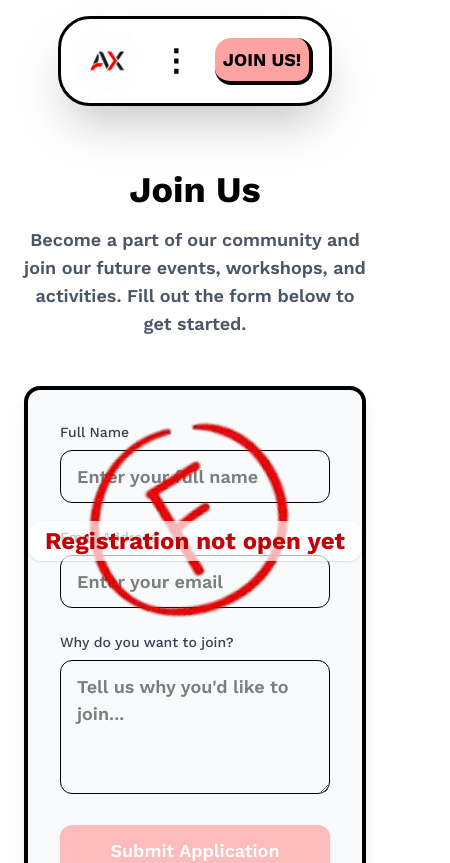
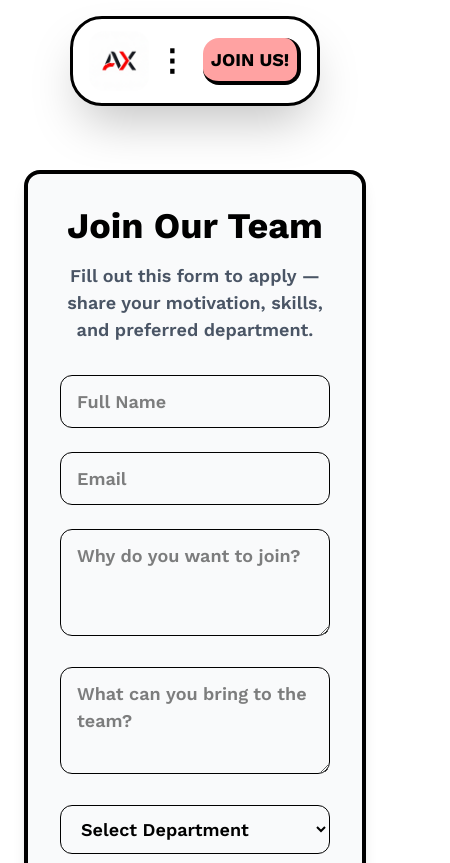
Before and after one commit to mounibcodes/audaxclub, a Next.js app: page /joinus in a window 390 px wide. Shown: the top 863 px of the page, 450 px wide, since content can reach past the window. Built offline with nearby package versions, Linux system fonts and the light colour scheme.

Commit message:
version 2

```diff
--- a/app/joinus/page.jsx
+++ b/app/joinus/page.jsx
@@ -1,109 +1,39 @@
 "use client";
 import React from "react";
-import Image from "next/image";
 
 export default function JoinUs() {
   return (
-    <section className="relative w-full min-h-[70vh] bg-white py-16 px-6 md:px-12">
-      <div className="max-w-3xl mx-auto text-center mb-12">
-        <h2 className="text-4xl md:text-5xl font-bold mb-4">Join Us</h2>
-        <p className="text-lg text-gray-600">
-          Become a part of our community and join our future events, workshops,
-          and activities. Fill out the form below to get started.
+    <section className="relative w-full min-h-[70vh] bg-white py-16 px-6 md:px-12 flex justify-center items-start">
+      <div className="max-w-2xl w-full bg-gray-50 border-4 rounded-2xl shadow-lg p-8">
+        <h2 className="text-4xl font-bold mb-4 text-center">Join Our Team</h2>
+        <p className="text-gray-600 mb-8 text-center">
+          Fill out this form to apply — share your motivation, skills, and preferred department.
         </p>
-      </div>
 
-      {/* Centered F mark */}
-      <div className="absolute inset-0 flex items-center justify-center pointer-events-none z-[1000]">
-        {/* Desktop */}
-        <Image
-          src="/f-mark.png"
-          alt="Registration not open"
-          width={700}
-          height={400}
-          className="hidden md:block opacity-40 rotate-[-20deg] select-none"
-          priority
-        />
-        {/* Mobile */}
-        <Image
-          src="/f-mark.png"
-          alt="Registration not open"
-          width={400}
-          height={250}
-          className="block md:hidden  rotate-[-20deg] select-none"
-          priority
-        />
-      </div>
+        <form
+          action="https://script.google.com/macros/s/AKfycbzuc1nnAGfUFHGW1IAum0GG4rwccr8TKLX9GlNA-gHYTOtP3rvh2IfG818aqXJnRBFTww/exec"
+          method="POST"
+          target="_blank"
+          className="space-y-6"
+        >
+          <input type="text" name="name" placeholder="Full Name" required className="w-full px-4 py-3 border rounded-xl focus:ring-2 focus:ring-red-300" />
+          <input type="email" name="email" placeholder="Email" required className="w-full px-4 py-3 border rounded-xl focus:ring-2 focus:ring-red-300" />
+          <textarea name="reason" placeholder="Why do you want to join?" rows={3} required className="w-full px-4 py-3 border rounded-xl focus:ring-2 focus:ring-red-300" />
+          <textarea name="skills" placeholder="What can you bring to the team?" rows={3} required className="w-full px-4 py-3 border rounded-xl focus:ring-2 focus:ring-red-300" />
+          <select name="department" required className="w-full px-4 py-3 border rounded-xl focus:ring-2 focus:ring-red-300">
+            <option value="">Select Department</option>
+            <option value="marketing">Marketing & Communication</option>
+            <option value="design">Design & Media</option>
+            <option value="tech">Tech & Development</option>
+            <option value="events">Events & Organization</option>
+            <option value="photography">Photography & Videography</option>
+          </select>
+          <textarea name="motivation" placeholder="Motivation Letter" rows={6} required className="w-full px-4 py-3 border rounded-xl focus:ring-2 focus:ring-red-300" />
 
-      {/* Warning text centered below stamp */}
-      <div className="absolute inset-0 flex items-center justify-center z-[1100] pointer-events-none">
-        <p className="text-red-700 font-bold text-2xl md:text-3xl bg-white/70 px-4 py-1 rounded-xl shadow">
-          Registration not open yet
-        </p>
-      </div>
-
-      {/* Form */}
-      <div className="relative max-w-2xl mx-auto">
-        <div className="bg-gray-50 border-4 rounded-2xl shadow-lg p-8 relative z-0">
-          <form className="space-y-6">
-            {/* Name */}
-            <div>
-              <label
-                htmlFor="name"
-                className="block text-left text-sm font-medium text-gray-700 mb-2"
-              >
-                Full Name
-              </label>
-              <input
-                type="text"
-                id="name"
-                placeholder="Enter your full name"
-                className="w-full px-4 py-3 rounded-xl border focus:ring-2 focus:ring-red-300 focus:outline-none"
-                required
-              />
-            </div>
-            {/* Email */}
-            <div>
-              <label
-                htmlFor="email"
-                className="block text-left text-sm font-medium text-gray-700 mb-2"
-              >
-                Email Address
-              </label>
-              <input
-                type="email"
-                id="email"
-                placeholder="Enter your email"
-                className="w-full px-4 py-3 rounded-xl border focus:ring-2 focus:ring-red-300 focus:outline-none"
-                required
-              />
-            </div>
-            {/* Why Join */}
-            <div>
-              <label
-                htmlFor="reason"
-                className="block text-left text-sm font-medium text-gray-700 mb-2"
-              >
-                Why do you want to join?
-              </label>
-              <textarea
-                id="reason"
-                rows={4}
-                placeholder="Tell us why you'd like to join..."
-                className="w-full px-4 py-3 rounded-xl border focus:ring-2 focus:ring-red-300 focus:outline-none"
-                required
-              ></textarea>
-            </div>
-            {/* Submit */}
-            <button
-              type="submit"
-              disabled
-              className="w-full py-3 bg-red-300 text-white font-semibold rounded-xl shadow-md opacity-70 cursor-not-allowed"
-            >
-              Submit Application
-            </button>
-          </form>
-        </div>
+          <button type="submit" className="w-full py-3 bg-red-600 text-white rounded-xl hover:bg-red-700">
+            Submit Application
+          </button>
+        </form>
       </div>
     </section>
   );
--- a/app/layout.js
+++ b/app/layout.js
@@ -1,9 +1,6 @@
 import { Geist, Geist_Mono, Work_Sans } from "next/font/google";
 import "./globals.css";
-import Foot from "@/components/foot";
-import Nav from "@/components/Nav";
-import { metadata } from "@/app/metadata";
-
+import PreloaderWrapper from "@/components/PreloaderWrapper";
 
 export const workSans = Work_Sans({
   variable: "--font-work-sans",
@@ -21,14 +18,11 @@ const geistMono = Geist_Mono({
   subsets: ["latin"],
 });
 
-// ✅ default layout function
 export default function RootLayout({ children }) {
   return (
     <html lang="en">
       <body className={`${workSans.className}`}>
-        <Nav />
-        {children}
-        <Foot />
+        <PreloaderWrapper>{children}</PreloaderWrapper>
       </body>
     </html>
   );
--- a/app/privacayplolicy/page.jsx
+++ b/app/privacayplolicy/page.jsx
@@ -1,3 +1,4 @@
+"use client"
 import React from "react";
 
 export default function PrivacyPolicyAudax() {
--- a/components/Nav.jsx
+++ b/components/Nav.jsx
@@ -6,12 +6,14 @@ import Link from "next/link";
 
 export default function Nav() {
     const [menuOpen, setMenuOpen] = useState(false);
+
     const navLinks = [
-        { title: "Home", id: "home" , to:'/' },
-        { title: "About us", id: "hero", to:'/' },
-        { title: "Events", id: "events", to:'/' },
-        { title: "Gallery", id: "gallery", to:'/' }
+        { title: "Home", id: "home", to: '/' },
+        { title: "About us", id: "hero", to: '/' },
+        { title: "Events", id: "events", to: '/' },
+        { title: "Gallery", id: "gallery", to: '/' }
     ];
+
     const handleScroll = (id) => {
         const element = document.getElementById(id);
         if (element) {
@@ -22,25 +24,23 @@ export default function Nav() {
     return (
         <>
             {/* Desktop Nav */}
-            <nav className="hidden md:block md:border-3 md:sticky md:top-3 md:bg-white md:rounded-4xl md:z-10 md:w-fit md:m-auto md:mt-4 md:shadow-2xl">
-                <div className="md:flex md:items-center md:gap-6 md:py-3 md:px-4">
+            <nav className="hidden md:block sticky top-3 bg-white rounded-4xl z-[9999] w-fit m-auto mt-4 shadow-2xl border-3">
+                <div className="flex items-center gap-6 py-3 px-4">
                     <Link href={'/'}>
                         <Image
                             src="/generated-image.png"
                             alt="Audax Logo"
                             width={60}
                             height={60}
-                            className="hidden md:block rounded-2xl"
+                            className="rounded-2xl"
                         />
                     </Link>
-                    <ul className="hidden md:flex md:gap-6 md:items-center">
+                    <ul className="flex gap-6 items-center">
                         {navLinks.map((L) => (
                             <li
+                                key={L.title}
                                 className={`${workSans.className} font-black text-black cursor-pointer whitespace-nowrap`}
-                                key={L.title}
-                                href={L.to}
                                 onClick={() => handleScroll(L.id)}
-
                             >
                                 {L.title}
                             </li>
@@ -58,9 +58,8 @@ export default function Nav() {
             </nav>
 
             {/* Mobile Nav */}
-            <nav className="md:hidden border-3 sticky top-3 bg-white rounded-4xl z-10 w-fit m-auto mt-4 shadow-2xl">
+            <nav className="md:hidden sticky top-3 bg-white rounded-4xl z-[9999] w-fit m-auto mt-4 shadow-2xl border-3">
                 <div className="flex items-center justify-between py-3 px-4">
-
                     <Link href={'/'}>
                         <Image
                             src="/generated-image.png"
@@ -70,14 +69,14 @@ export default function Nav() {
                             className="rounded-2xl"
                         />
                     </Link>
-                    {/* Three Dots Button */}
+                    <div className="flex items-center gap-2">
+                        {/* Dropdown Button */}
                         <button
                             onClick={() => setMenuOpen(!menuOpen)}
                             className="p-2"
-                        aria-label="Open menu"
-
+                            aria-label="Toggle menu"
                         >
-                        <span className="text-3xl p-4">&#8942;</span>
+                            <span className="text-3xl">&#8942;</span>
                         </button>
                         <Link
                             href="/joinus"
@@ -88,20 +87,22 @@ export default function Nav() {
                             JOIN US!
                         </Link>
                     </div>
+                </div>
                 {/* Dropdown Menu */}
                 {menuOpen && (
                     <ul className="flex flex-col gap-2 px-4 pb-4">
                         {navLinks.map((L) => (
                             <li
+                                key={L.title}
                                 className={`${workSans.className} font-black text-black cursor-pointer whitespace-nowrap`}
-                                key={L.title}
-                                onClick={() => handleScroll(L.id)}
-
+                                onClick={() => {
+                                    handleScroll(L.id);
+                                    setMenuOpen(false); // close menu after click
+                                }}
                             >
                                 {L.title}
                             </li>
                         ))}
-
                     </ul>
                 )}
             </nav>
--- /dev/null
+++ b/components/Preloader.jsx
@@ -0,0 +1,29 @@
+"use client";
+import { useEffect, useState } from "react";
+
+export default function Preloader({ onFinish }) {
+  const words = ["Hello", "Salut", "مرحبا"];
+  const [index, setIndex] = useState(0);
+
+  useEffect(() => {
+    const timer = setInterval(() => {
+      setIndex((prev) => (prev + 1) % words.length);
+    }, 500);
+
+    const done = setTimeout(() => {
+      clearInterval(timer);
+      onFinish();
+    }, 1500); // 3 seconds total
+
+    return () => {
+      clearInterval(timer);
+      clearTimeout(done);
+    };
+  }, [onFinish]);
+
+  return (
+    <div className="fixed inset-0 flex items-center justify-center bg-black text-white text-4xl font-bold z-[9999]">
+      <p className="animate-fade">{words[index]}</p>
+    </div>
+  );
+}
--- /dev/null
+++ b/components/PreloaderWrapper.js
@@ -0,0 +1,23 @@
+"use client";
+import { useState } from "react";
+import Preloader from "@/components/Preloader";
+import Nav from "@/components/Nav";
+import Foot from "@/components/foot";
+
+export default function PreloaderWrapper({ children }) {
+  const [loading, setLoading] = useState(true);
+
+  return (
+    <>
+      {loading ? (
+        <Preloader onFinish={() => setLoading(false)} />
+      ) : (
+        <>
+          <Nav />
+          {children}
+          <Foot />
+        </>
+      )}
+    </>
+  );
+}
--- a/components/foot.jsx
+++ b/components/foot.jsx
@@ -92,9 +92,9 @@ export default function Foot() {
         <ul className="flex flex-row gap-6 p-16 text-2xl">
           {footerLinks.map((e) => (
             <li key={e.title}>
-              <Link href={e.href} className="hover:underline">
+              <a href={e.href} target='_blank' className="hover:underline">
                 {e.title}
-              </Link>
+              </a>
             </li>
           ))}
         </ul>
```
Also changed, not shown: app/globals.css (line endings or trailing spaces), components/Hero.jsx (line endings or trailing spaces). Lines whose indentation alone changed are shown as unchanged.
